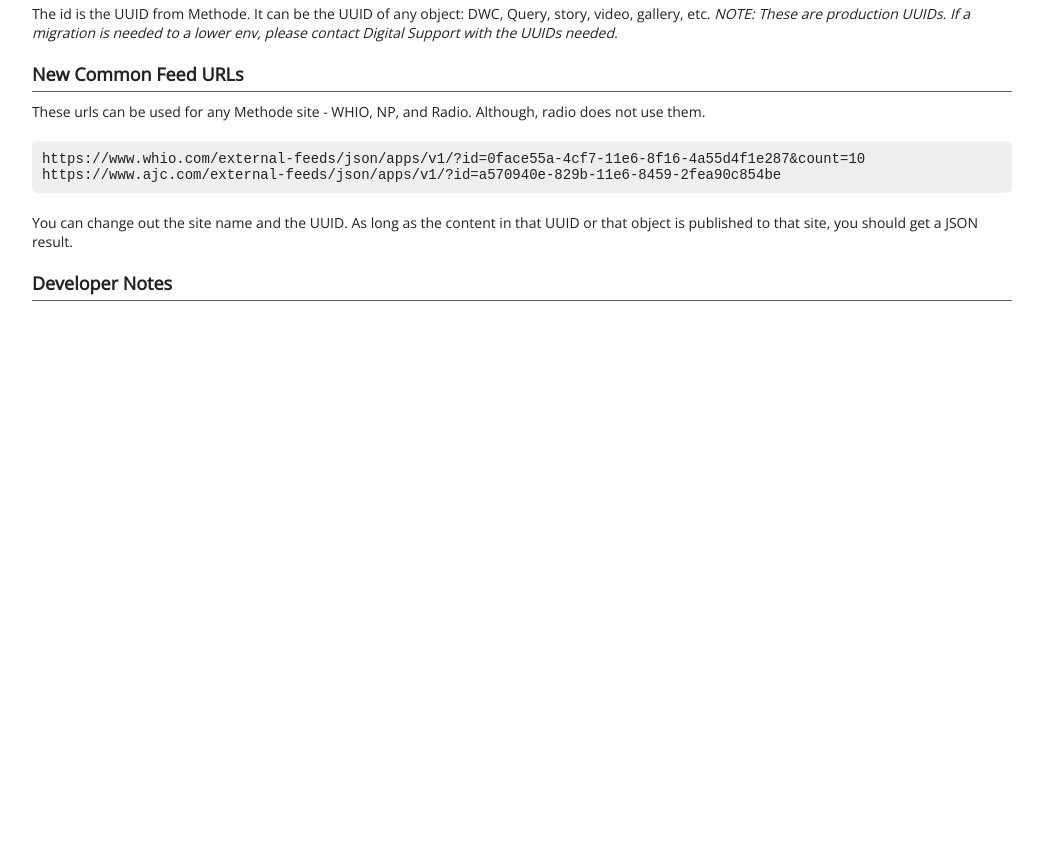
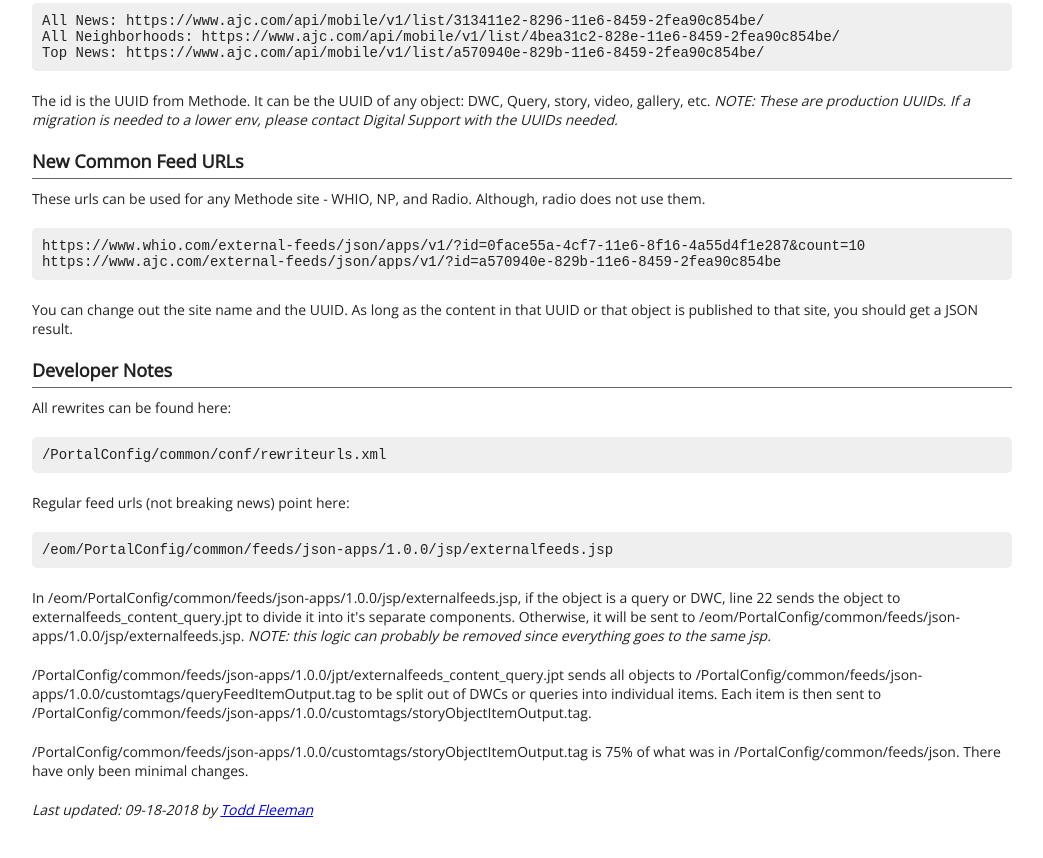
Before and after one commit to rtoddf/wiki, a plain HTML site: page feeds/mobile-common.html in a window 1280 px wide. Shown: the part 858-1716 px from the top of the page, without its empty margins (118-1161 px from the left). Before the commit the page ends 1201 px from the top, so only its background shows below. Drawn offline with nearby package versions, Linux system fonts and the light colour scheme.

Commit message:
more dic info

```diff
--- a/feeds/mobile-common.html
+++ b/feeds/mobile-common.html
@@ -17,8 +17,10 @@
             <div class="grid" data-col="1">
                 <article>
                     <h2>Mobile Common Feeds</h2>
+                    <p>Breaking News feed info will be on another page.</p>
+
                     <h3>History/Initiative</h3>
-                    <p></p>
+                    <p>Because of the different json nodes needed, a copy of /PortalConfig/common/feeds/json was made and renamed /PortalConfig/common/feeds/json-apps. This implementation is v1.0.0.</p>
 
                     <h3>Current Feed URLs</h3>
                     <h4>Current WHIO App feed</h4>
@@ -65,7 +67,20 @@ https://www.ajc.com/external-feeds/json/apps/v1/?id=a570940e-829b-11e6-8459-2fea
 
 
                     <h3>Developer Notes</h3>
-                    <p></p>
+                    <p>All rewrites can be found here:</p>
+<pre>
+/PortalConfig/common/conf/rewriteurls.xml
+</pre>
+                    <p>Regular feed urls (not breaking news) point here:</p>
+<pre>
+/eom/PortalConfig/common/feeds/json-apps/1.0.0/jsp/externalfeeds.jsp
+</pre>
+
+                    <p>In /eom/PortalConfig/common/feeds/json-apps/1.0.0/jsp/externalfeeds.jsp, if the object is a query or DWC, line 22 sends the object to externalfeeds_content_query.jpt to divide it into it's separate components. Otherwise, it will be sent to /eom/PortalConfig/common/feeds/json-apps/1.0.0/jsp/externalfeeds.jsp. <em>NOTE: this logic can probably be removed since everything goes to the same jsp.</em></p>
+
+                    <p>/PortalConfig/common/feeds/json-apps/1.0.0/jpt/externalfeeds_content_query.jpt sends all objects to /PortalConfig/common/feeds/json-apps/1.0.0/customtags/queryFeedItemOutput.tag to be split out of DWCs or queries into individual items. Each item is then sent to /PortalConfig/common/feeds/json-apps/1.0.0/customtags/storyObjectItemOutput.tag.</p>
+                    <p>/PortalConfig/common/feeds/json-apps/1.0.0/customtags/storyObjectItemOutput.tag is 75% of what was in /PortalConfig/common/feeds/json. There have only been minimal changes.</p>
+                    <p><em>Last updated: 09-18-2018 by <a href="mailto:todd.fleeman@coxinc.com">Todd Fleeman</a></em></p>
                 </article>
 			</div>
 		</div>
```
